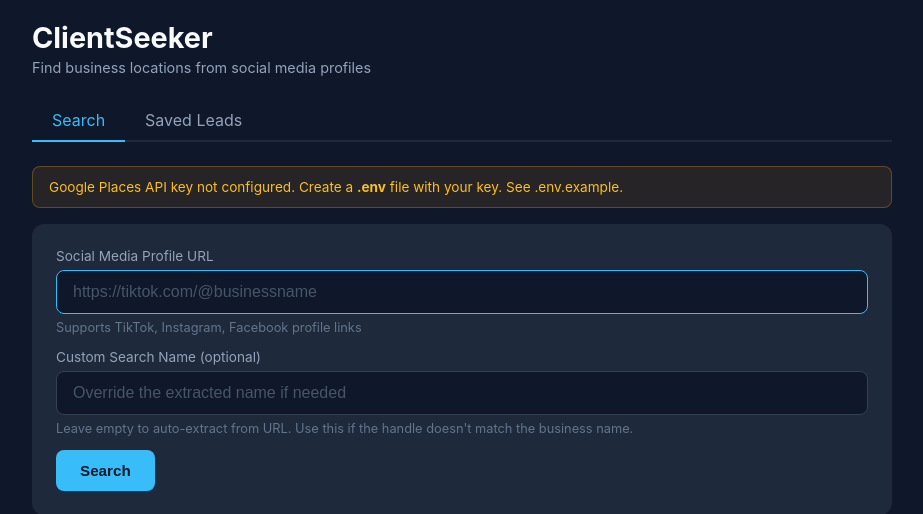
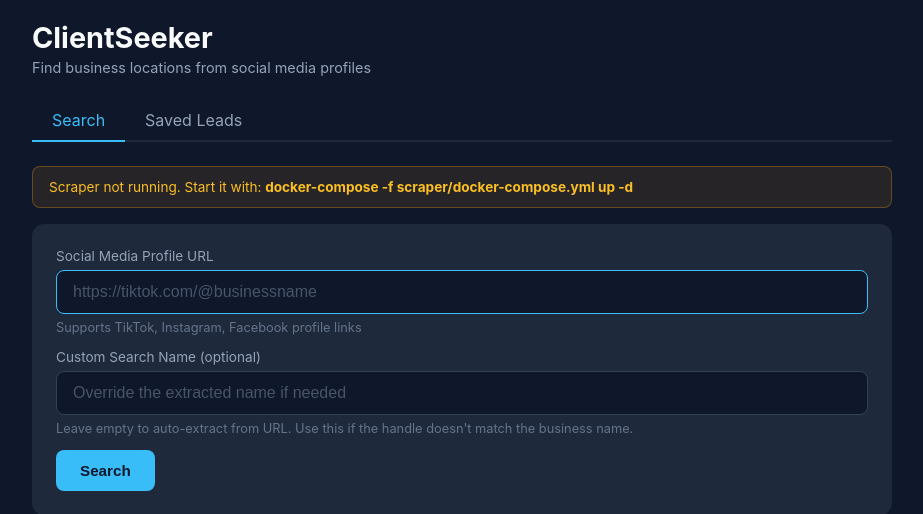
Before and after one commit to curioushacker11/ClientSeeker, a Flask app: template templates/index.html in a window 1280 px wide. Shown: the top 514 px of the page, without its empty margins (178-1101 px from the left). Run offline with Flask 3, Linux system fonts and the light colour scheme; the template is opened without the code that fills it, so the values that code supplies are empty.

Commit message:
Switch from Google Places API to free local scraper
Replaced paid Google Places API with self-hosted google-maps-scraper
(headless browser). No API keys needed, zero cost. Scraper runs via
Docker on port 8001.

Co-Authored-By: Claude Opus 4.6 (1M context) <noreply@anthropic.com>

```diff
--- a/app.py
+++ b/app.py
@@ -11,7 +11,7 @@ load_dotenv()
 
 app = Flask(__name__)
 DATABASE = os.path.join(app.instance_path, "leads.db")
-GOOGLE_API_KEY = os.environ.get("GOOGLE_PLACES_API_KEY", "")
+SCRAPER_URL = os.environ.get("SCRAPER_URL", "http://localhost:8001")
 
 
 # --- Database ---
@@ -102,33 +102,23 @@ def handle_to_search_name(handle):
     return name
 
 
-# --- Google Places Search ---
+# --- Google Maps Scraper ---
 
-def search_google_places(query):
-    """Search Google Places API (New) for a business."""
-    if not GOOGLE_API_KEY:
-        return None, "No API key configured"
-
-    url = "https://places.googleapis.com/v1/places:searchText"
-    headers = {
-        "Content-Type": "application/json",
-        "X-Goog-Api-Key": GOOGLE_API_KEY,
-        "X-Goog-FieldMask": (
-            "places.displayName,places.formattedAddress,places.googleMapsUri,"
-            "places.nationalPhoneNumber,places.websiteUri,places.rating,"
-            "places.location,places.types,places.businessStatus"
-        ),
-    }
-    payload = {"textQuery": query}
-
+def search_maps(query):
+    """Search Google Maps via the local scraper service."""
     try:
-        resp = requests.post(url, json=payload, headers=headers, timeout=10)
+        resp = requests.get(
+            f"{SCRAPER_URL}/scrape-get",
+            params={"query": query, "max_places": 1, "lang": "en", "headless": True, "concurrency": 1},
+            timeout=60,
+        )
         resp.raise_for_status()
-        data = resp.json()
-        places = data.get("places", [])
-        if not places:
+        results = resp.json()
+        if not results:
             return None, "No results found"
-        return places[0], None
+        return results[0], None
+    except requests.ConnectionError:
+        return None, "Scraper not running. Start it with: docker-compose -f scraper/docker-compose.yml up"
     except requests.RequestException as e:
         return None, str(e)
 
@@ -137,7 +127,14 @@ def search_google_places(query):
 
 @app.route("/")
 def index():
-    return render_template("index.html", api_configured=bool(GOOGLE_API_KEY))
+    # Check if scraper is reachable
+    scraper_ok = False
+    try:
+        r = requests.get(f"{SCRAPER_URL}/", timeout=3)
+        scraper_ok = r.ok
+    except Exception:
+        pass
+    return render_template("index.html", scraper_ok=scraper_ok)
 
 
 @app.route("/api/search", methods=["POST"])
@@ -154,7 +151,7 @@ def search():
         return jsonify({"error": "Could not extract handle from URL. Supported: TikTok, Instagram, Facebook"}), 400
 
     search_name = custom_query if custom_query else handle_to_search_name(handle)
-    place, err = search_google_places(search_name)
+    place, err = search_maps(search_name)
 
     result = {
         "platform": platform,
@@ -165,15 +162,15 @@ def search():
 
     if place:
         result["found"] = True
-        result["business_name"] = place.get("displayName", {}).get("text", "")
-        result["address"] = place.get("formattedAddress", "")
-        result["phone"] = place.get("nationalPhoneNumber", "")
-        result["website"] = place.get("websiteUri", "")
+        result["business_name"] = place.get("name", "")
+        result["address"] = place.get("address", "")
+        result["phone"] = place.get("phone", "")
+        result["website"] = place.get("website", "")
         result["rating"] = place.get("rating")
-        result["maps_url"] = place.get("googleMapsUri", "")
-        loc = place.get("location", {})
-        result["lat"] = loc.get("latitude")
-        result["lng"] = loc.get("longitude")
+        result["maps_url"] = place.get("link", "")
+        coords = place.get("coordinates", {})
+        result["lat"] = coords.get("latitude")
+        result["lng"] = coords.get("longitude")
         result["action"] = "visit"
     else:
         result["found"] = False
--- a/templates/index.html
+++ b/templates/index.html
@@ -105,9 +105,9 @@
             <div class="tab" data-tab="leads">Saved Leads</div>
         </div>
 
-        {% if not api_configured %}
+        {% if not scraper_ok %}
         <div class="warning">
-            Google Places API key not configured. Create a <strong>.env</strong> file with your key. See .env.example.
+            Scraper not running. Start it with: <strong>docker-compose -f scraper/docker-compose.yml up -d</strong>
         </div>
         {% endif %}
 
```
Also changed, not shown: 1 other file.
